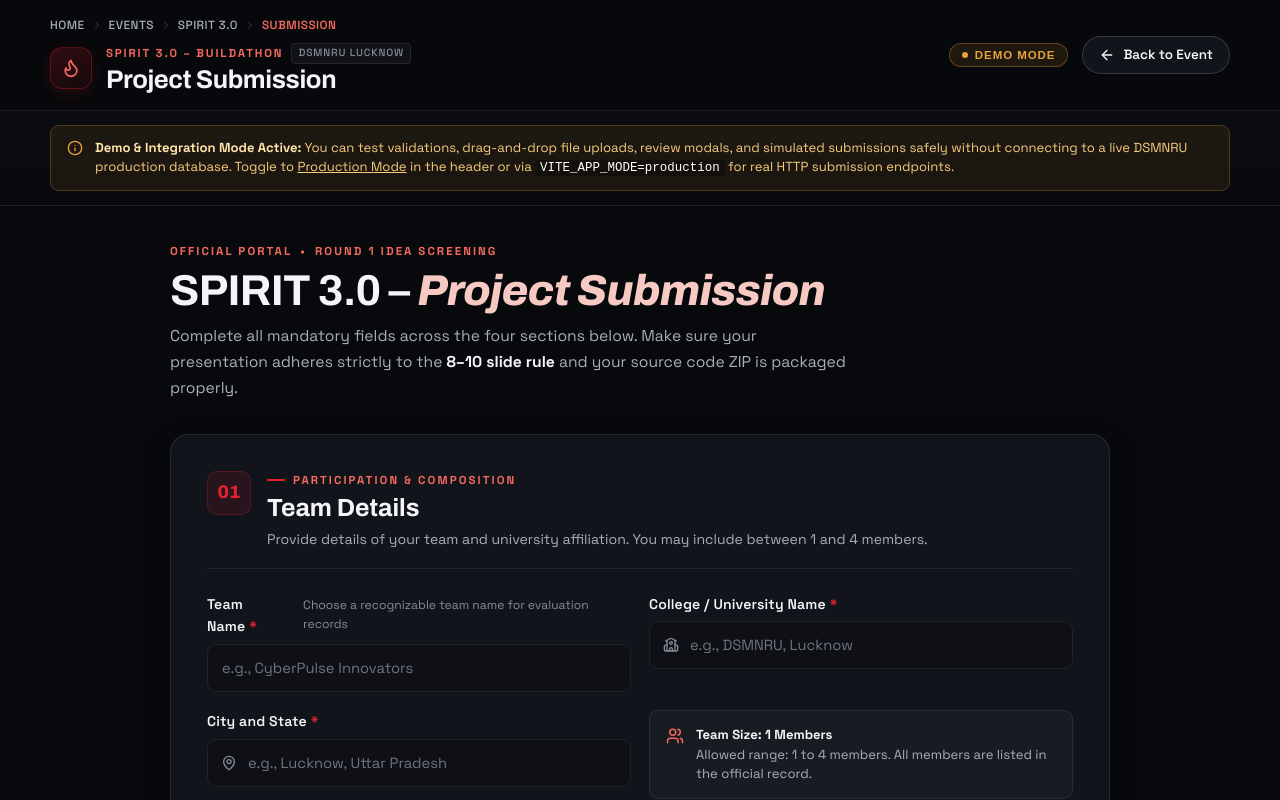
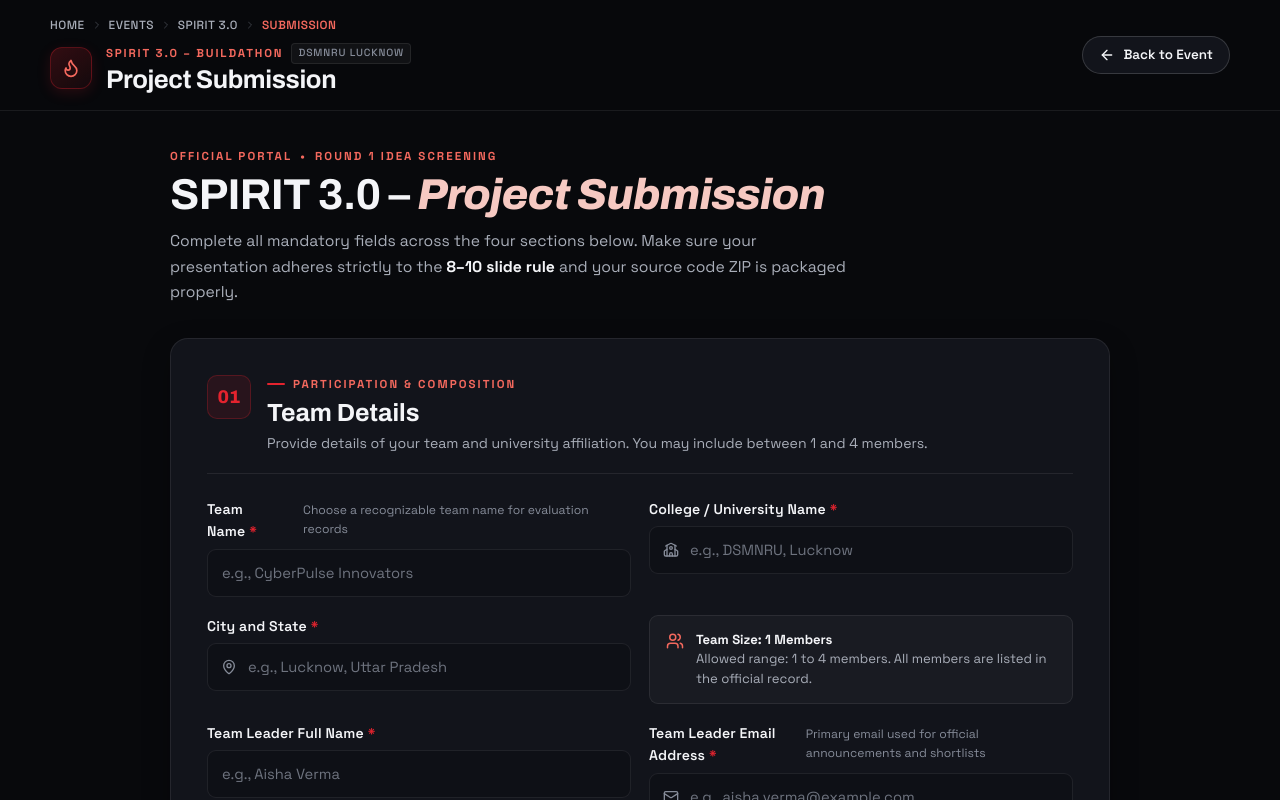
Before and after one commit to TheAfnan/submission-page, a React (Vite) app: page / in a window 1280 px wide. Shown: the top 800 px of the page. Built offline with nearby package versions, Linux system fonts and the light colour scheme.

Commit message:
Remove demo mode badge and advisory banner from UI

```diff
--- a/src/components/EventStrip/EventStrip.tsx
+++ b/src/components/EventStrip/EventStrip.tsx
@@ -1,8 +1,6 @@
 import React from 'react'
-import { Info } from 'lucide-react'
-import styles from './EventStrip.module.css'
 
-interface EventStripProps {
+export interface EventStripProps {
   deadlineIso?: string
   eventDate?: string
   roundTitle?: string
@@ -10,20 +8,6 @@
   mode?: 'demo' | 'production'
 }
 
-export const EventStrip: React.FC<EventStripProps> = ({ mode = 'demo' }) => {
-  if (mode !== 'demo') return null
-
-  return (
-    <section className={styles.section} aria-label="Event overview and guidelines">
-      <div className={styles.container}>
-        {/* Mode advisory notice */}
-        <div className={styles.demoNotice} role="status">
-          <Info size={16} className={styles.demoNoticeIcon} />
-          <div className={styles.demoNoticeText}>
-            <strong>Demo & Integration Mode Active:</strong> You can test validations, drag-and-drop file uploads, review modals, and simulated submissions safely without connecting to a live DSMNRU production database. Toggle to <em>Production Mode</em> in the header or via <code>VITE_APP_MODE=production</code> for real HTTP submission endpoints.
-          </div>
-        </div>
-      </div>
-    </section>
-  )
+export const EventStrip: React.FC<EventStripProps> = () => {
+  return null
 }
--- a/src/components/Header/Header.tsx
+++ b/src/components/Header/Header.tsx
@@ -3,14 +3,10 @@
 
 interface HeaderProps {
   backToEventUrl?: string
-  mode?: 'demo' | 'production'
-  onToggleMode?: () => void
 }
 
 export const Header: React.FC<HeaderProps> = ({
   backToEventUrl = 'https://spirit-dsmnru.vercel.app/events/spirit-3-0-buildathon',
-  mode = 'demo',
-  onToggleMode,
 }) => {
   return (
     <header className={styles.header}>
@@ -54,22 +50,6 @@
         </div>
 
         <div className={styles.rightCol}>
-          {/* Mode Pill Indicator */}
-          <div className={styles.modeWrapper}>
-            <button
-              type="button"
-              className={`${styles.modeBadge} ${mode === 'demo' ? styles.modeDemo : styles.modeProd}`}
-              onClick={onToggleMode}
-              title={
-                mode === 'demo'
-                  ? 'Currently in DEMO MODE (simulated backend). Click to toggle.'
-                  : 'Currently in PRODUCTION MODE (live API endpoints). Click to toggle.'
-              }
-            >
-              <span className={styles.modeDot} />
-              <span className={styles.modeLabel}>{mode === 'demo' ? 'Demo Mode' : 'Production Mode'}</span>
-            </button>
-          </div>
 
           {/* Back to event link */}
           <a
--- a/src/components/SpiritSubmissionPortal.tsx
+++ b/src/components/SpiritSubmissionPortal.tsx
@@ -85,8 +85,7 @@
   onSuccess,
   onError,
 }) => {
-  // Mode state (can be toggled for testing)
-  const [currentMode, setCurrentMode] = useState<'demo' | 'production'>(initialMode)
+  const [currentMode] = useState<'demo' | 'production'>(initialMode)
 
   // Portal configuration
   const config = useMemo<PortalConfig>(
@@ -246,13 +245,7 @@
   return (
     <div className={styles.portalRoot}>
       {/* A. Compact Header */}
-      <Header
-        backToEventUrl={config.backToEventUrl}
-        mode={config.mode}
-        onToggleMode={() =>
-          setCurrentMode((prev) => (prev === 'demo' ? 'production' : 'demo'))
-        }
-      />
+      <Header backToEventUrl={config.backToEventUrl} />
 
       {/* B. Event Information Strip & Deadline */}
       <EventStrip
```
